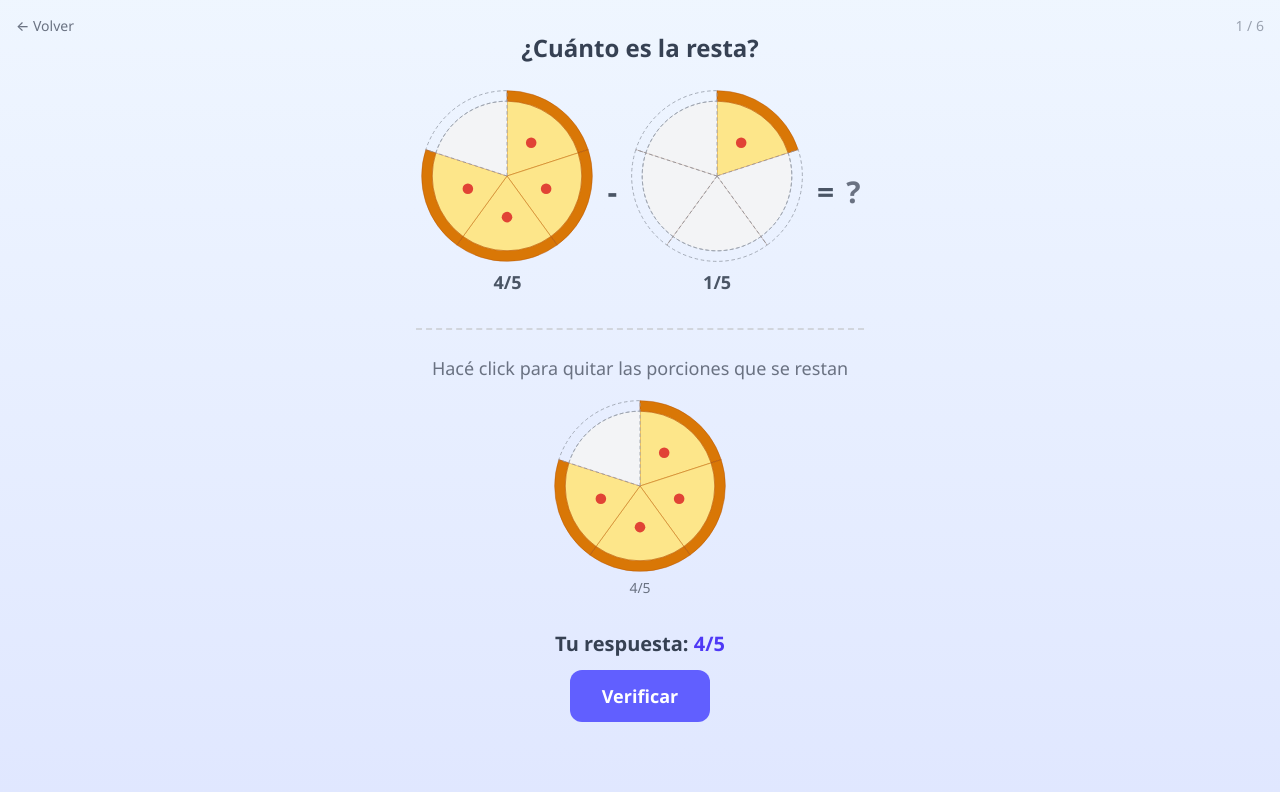
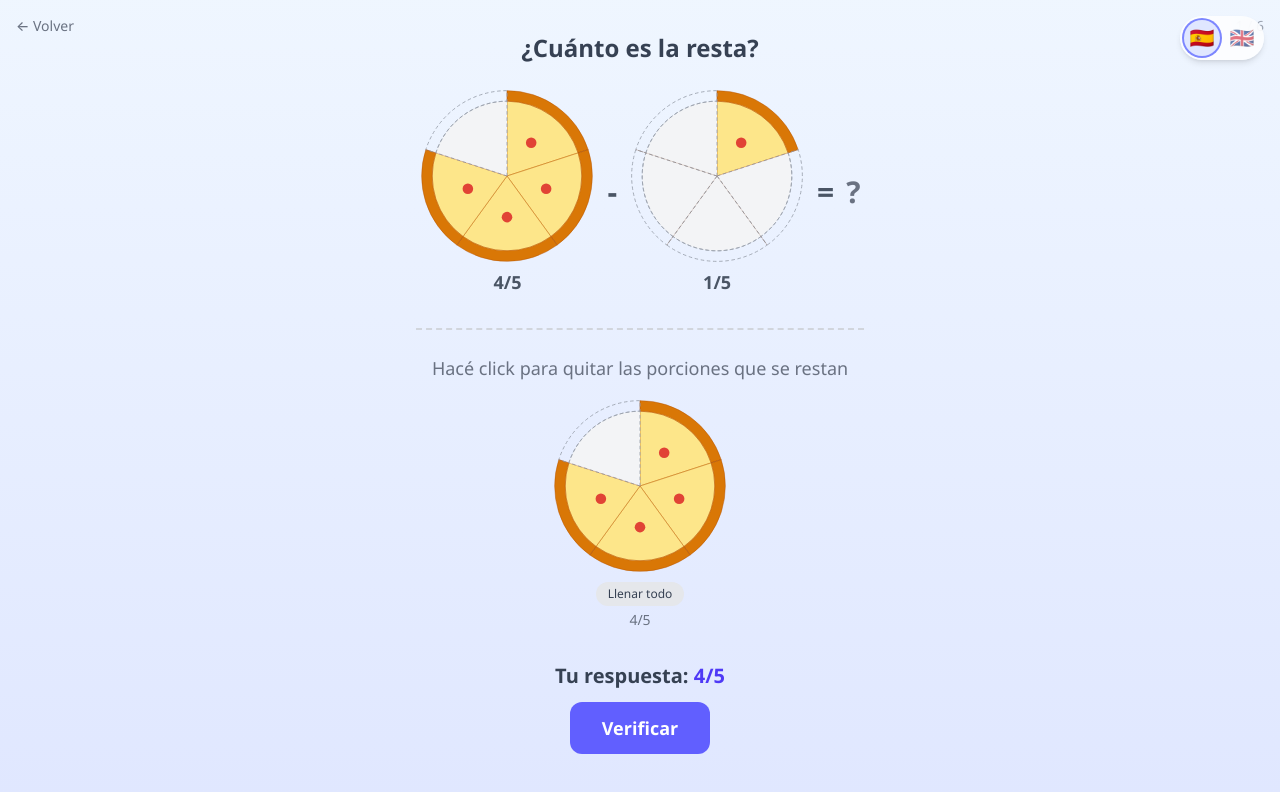
Before and after one commit to uchami/mateapp, a React (Vite) app: page /fracciones/restas in a window 1280 px wide. Shown: the top 792 px of the page. Built offline with nearby package versions, Linux system fonts and the light colour scheme.

Commit message:
Added translations and select all

```diff
--- a/src/App.jsx
+++ b/src/App.jsx
@@ -4,10 +4,14 @@ import FraccionesMenu from './chapters/fracciones/FraccionesMenu'
 import FraccionesChapter from './chapters/fracciones'
 import IdentificarFraccion from './chapters/fracciones/IdentificarFraccion'
 import Explicacion from './chapters/fracciones/Explicacion'
+import LanguageSwitcher from './components/LanguageSwitcher'
+import { LanguageProvider } from './i18n/LanguageContext'
 
 export default function App() {
   return (
+    <LanguageProvider>
       <BrowserRouter>
+        <LanguageSwitcher />
         <Routes>
           <Route path="/" element={<HomeScreen />} />
           <Route path="/fracciones" element={<FraccionesMenu />} />
@@ -17,5 +21,6 @@ export default function App() {
           <Route path="/fracciones/explicacion" element={<Explicacion />} />
         </Routes>
       </BrowserRouter>
+    </LanguageProvider>
   )
 }
--- a/src/chapters/fracciones/FraccionesExercise.jsx
+++ b/src/chapters/fracciones/FraccionesExercise.jsx
@@ -1,10 +1,12 @@
 import { useState } from 'react'
 import FractionShape from '../../components/FractionShape'
 import SuccessOverlay from '../../components/SuccessOverlay'
+import { useLang } from '../../i18n/LanguageContext'
 
 export default function FraccionesExercise({ exercise, onNext }) {
   const { shape, operands, answerNumerator, answerDenominator, answerShapes, operation = '+' } = exercise
   const parts = operands[0].denominator
+  const { t } = useLang()
 
   // For subtraction, pre-fill the first operand so students deselect to subtract
   function getInitialSelections() {
@@ -40,6 +42,22 @@ export default function FraccionesExercise({ exercise, onNext }) {
     })
   }
 
+  function handleSetSelected(shapeIndex, newSelected) {
+    for (let i = 0; i < shapeIndex; i++) {
+      if (selections[i].length < parts) return
+    }
+    setSelections((prev) => {
+      const next = prev.map((s) => [...s])
+      next[shapeIndex] = newSelected
+      if (newSelected.length < parts) {
+        for (let i = shapeIndex + 1; i < next.length; i++) {
+          next[i] = []
+        }
+      }
+      return next
+    })
+  }
+
   function checkAnswer() {
     const totalSelected = selections.reduce((sum, s) => sum + s.length, 0)
     if (totalSelected === answerNumerator) {
@@ -60,7 +78,7 @@ export default function FraccionesExercise({ exercise, onNext }) {
     <div className="min-h-screen bg-gradient-to-b from-blue-50 to-indigo-100 p-4 flex flex-col items-center">
       {/* Header */}
       <h2 className="text-2xl font-bold text-gray-700 mb-6 mt-4">
-        {operation === '+' ? '¿Cuánto es la suma?' : '¿Cuánto es la resta?'}
+        {operation === '+' ? t.exercise.sumQuestion : t.exercise.subQuestion}
       </h2>
 
       {/* Problem display */}
@@ -90,9 +108,7 @@ export default function FraccionesExercise({ exercise, onNext }) {
 
       {/* Answer area */}
       <p className="text-lg text-gray-500 mb-4">
-        {operation === '-'
-          ? 'Hacé click para quitar las porciones que se restan'
-          : 'Hacé click en las porciones para armar tu respuesta'}
+        {operation === '-' ? t.exercise.clickToSubtract : t.exercise.clickToBuild}
       </p>
 
       <div className="flex items-center gap-6 flex-wrap justify-center mb-4">
@@ -106,6 +122,7 @@ export default function FraccionesExercise({ exercise, onNext }) {
                   parts={parts}
                   selected={sel}
                   onToggle={(partIdx) => handleToggle(i, partIdx)}
+                  onSetSelected={(newSel) => handleSetSelected(i, newSel)}
                   mode="interactive"
                 />
               </div>
@@ -120,10 +137,10 @@ export default function FraccionesExercise({ exercise, onNext }) {
       {/* Total and verify */}
       <div className="mt-4 flex flex-col items-center gap-3">
         <p className="text-xl font-semibold text-gray-700">
-          Tu respuesta: <span className="text-indigo-600">{totalSelected}/{answerDenominator}</span>
+          {t.exercise.yourAnswer} <span className="text-indigo-600">{totalSelected}/{answerDenominator}</span>
           {totalSelected >= parts && (
             <span className="text-gray-400 text-base ml-2">
-              ({Math.floor(totalSelected / parts)} {totalSelected % parts > 0 ? `y ${totalSelected % parts}/${parts}` : totalSelected === parts ? 'entera' : 'enteras'})
+              ({Math.floor(totalSelected / parts)} {totalSelected % parts > 0 ? `${t.exercise.and} ${totalSelected % parts}/${parts}` : totalSelected === parts ? t.exercise.whole : t.exercise.wholePlural})
             </span>
           )}
         </p>
@@ -134,7 +151,7 @@ export default function FraccionesExercise({ exercise, onNext }) {
                      hover:bg-indigo-600 disabled:opacity-40 disabled:cursor-not-allowed
                      transition-all hover:scale-105 text-lg"
         >
-          Verificar
+          {t.exercise.verify}
         </button>
       </div>
 
--- a/src/chapters/fracciones/IdentificarFraccion.jsx
+++ b/src/chapters/fracciones/IdentificarFraccion.jsx
@@ -1,7 +1,8 @@
-import { useState, useMemo } from 'react'
+import { useState } from 'react'
 import { useNavigate } from 'react-router-dom'
 import FractionShape from '../../components/FractionShape'
 import SuccessOverlay from '../../components/SuccessOverlay'
+import { useLang } from '../../i18n/LanguageContext'
 
 function generateProblem() {
   const shapes = ['pizza', 'chocolate']
@@ -15,6 +16,7 @@ function generateProblem() {
 
 export default function IdentificarFraccion() {
   const navigate = useNavigate()
+  const { t } = useLang()
   const [problem, setProblem] = useState(generateProblem)
   const [step, setStep] = useState(1)
   const [units, setUnits] = useState(null)
@@ -52,6 +54,14 @@ export default function IdentificarFraccion() {
     })
   }
 
+  function handleSetSelected(shapeIndex, newSelected) {
+    setSelections((prev) => {
+      const next = prev.map((s) => [...s])
+      next[shapeIndex] = newSelected
+      return next
+    })
+  }
+
   function handleVerify() {
     const totalSelected = selections.reduce((sum, s) => sum + s.length, 0)
     const correctParts = parts === denominator
@@ -82,11 +92,11 @@ export default function IdentificarFraccion() {
           onClick={() => navigate('/fracciones')}
           className="text-gray-500 hover:text-gray-700 text-sm font-medium"
         >
-          ← Volver
+          {t.back}
         </button>
       </div>
 
-      <h2 className="text-2xl font-bold text-gray-700 mb-2 mt-10">Identificá la fracción</h2>
+      <h2 className="text-2xl font-bold text-gray-700 mb-2 mt-10">{t.identificar.title}</h2>
 
       {/* Fraction to represent */}
       <div className="bg-white rounded-2xl shadow-lg px-8 py-4 mb-6 flex items-center gap-3">
@@ -109,14 +119,14 @@ export default function IdentificarFraccion() {
           {/* Step 1 */}
           <div className={`bg-white rounded-xl shadow p-4 ${step >= 1 ? '' : 'opacity-40'}`}>
             <p className="text-sm font-semibold text-gray-600 mb-2">
-              1. ¿Cuántas {shape === 'pizza' ? 'pizzas' : 'barras de chocolate'} necesitás?
+              {t.identificar.q1(shape)}
             </p>
             <select
               value={units ?? ''}
               onChange={(e) => handleUnitsChange(e.target.value)}
               className="w-full border rounded-lg px-3 py-2 text-gray-700"
             >
-              <option value="" disabled>Elegí...</option>
+              <option value="" disabled>{t.identificar.choose}</option>
               {[1, 2, 3, 4].map((n) => (
                 <option key={n} value={n}>{n}</option>
               ))}
@@ -126,7 +136,7 @@ export default function IdentificarFraccion() {
           {/* Step 2 */}
           <div className={`bg-white rounded-xl shadow p-4 ${step >= 2 ? '' : 'opacity-40 pointer-events-none'}`}>
             <p className="text-sm font-semibold text-gray-600 mb-2">
-              2. ¿En cuántas partes hay que partir {shape === 'pizza' ? 'la pizza' : 'el chocolate'}?
+              {t.identificar.q2(shape)}
             </p>
             <select
               value={parts ?? ''}
@@ -134,7 +144,7 @@ export default function IdentificarFraccion() {
               className="w-full border rounded-lg px-3 py-2 text-gray-700"
               disabled={step < 2}
             >
-              <option value="" disabled>Elegí...</option>
+              <option value="" disabled>{t.identificar.choose}</option>
               {Array.from({ length: 19 }, (_, i) => i + 2).map((n) => (
                 <option key={n} value={n}>{n}</option>
               ))}
@@ -144,10 +154,10 @@ export default function IdentificarFraccion() {
           {/* Step 3 */}
           <div className={`bg-white rounded-xl shadow p-4 ${step >= 3 ? '' : 'opacity-40 pointer-events-none'}`}>
             <p className="text-sm font-semibold text-gray-600 mb-2">
-              3. Seleccioná <span className="text-violet-600 font-bold">{numerator}</span> porciones en {shape === 'pizza' ? 'las pizzas' : 'los chocolates'}
+              {t.identificar.q3(numerator, shape)}
             </p>
             <p className="text-xs text-gray-400">
-              Seleccionadas: {totalSelected} / {numerator}
+              {t.identificar.selected(totalSelected, numerator)}
             </p>
           </div>
 
@@ -157,7 +167,7 @@ export default function IdentificarFraccion() {
               className="px-6 py-3 bg-violet-500 text-white font-semibold rounded-xl
                          hover:bg-violet-600 transition-all hover:scale-105 text-lg"
             >
-              Verificar
+              {t.identificar.verify}
             </button>
           )}
         </div>
@@ -171,6 +181,7 @@ export default function IdentificarFraccion() {
                 parts={parts ?? 1}
                 selected={step >= 3 ? (selections[i] || []) : []}
                 onToggle={step >= 3 ? (partIdx) => handleToggle(i, partIdx) : undefined}
+                onSetSelected={step >= 3 ? (newSel) => handleSetSelected(i, newSel) : undefined}
                 mode={step >= 3 ? 'interactive' : 'display'}
               />
               {step >= 3 && (
--- a/src/chapters/fracciones/index.jsx
+++ b/src/chapters/fracciones/index.jsx
@@ -2,12 +2,14 @@ import { useState, useMemo } from 'react'
 import { useNavigate, useSearchParams } from 'react-router-dom'
 import { exercises } from './exercises'
 import FraccionesExercise from './FraccionesExercise'
+import { useLang } from '../../i18n/LanguageContext'
 
 export default function FraccionesChapter({ mode }) {
   const [currentIndex, setCurrentIndex] = useState(0)
   const navigate = useNavigate()
   const [searchParams] = useSearchParams()
   const testMode = searchParams.get('test') === 'true'
+  const { t } = useLang()
 
   const filtered = useMemo(() => {
     if (mode === 'sumas') return exercises.filter((e) => e.operation === '+')
@@ -32,7 +34,7 @@ export default function FraccionesChapter({ mode }) {
           onClick={() => navigate('/fracciones')}
           className="text-gray-500 hover:text-gray-700 text-sm font-medium"
         >
-          ← Volver
+          {t.back}
         </button>
 
         {testMode && (
--- a/src/components/FractionShape/index.jsx
+++ b/src/components/FractionShape/index.jsx
@@ -1,13 +1,34 @@
 import PizzaShape from './PizzaShape'
 import ChocolateShape from './ChocolateShape'
+import { useLang } from '../../i18n/LanguageContext'
 
 const shapeMap = {
   pizza: PizzaShape,
   chocolate: ChocolateShape,
 }
 
-export default function FractionShape({ shape, ...props }) {
+export default function FractionShape({ shape, onSetSelected, parts, selected = [], mode = 'display', ...props }) {
+  const { t } = useLang()
   const Component = shapeMap[shape]
-  if (!Component) return <div>Shape "{shape}" no soportada</div>
-  return <Component {...props} />
+  if (!Component) return <div>{t.shape.notSupported(shape)}</div>
+
+  const showFillButton = mode === 'interactive' && onSetSelected && parts > 1
+  const allSelected = selected.length === parts
+
+  return (
+    <div className="flex flex-col items-center">
+      <Component parts={parts} selected={selected} mode={mode} {...props} />
+      {showFillButton && (
+        <button
+          type="button"
+          onClick={() =>
+            onSetSelected(allSelected ? [] : Array.from({ length: parts }, (_, i) => i))
+          }
+          className="mt-2 text-xs px-3 py-1 rounded-full bg-gray-200 hover:bg-gray-300 text-gray-700 font-medium transition-colors"
+        >
+          {allSelected ? t.shape.empty : t.shape.fillAll}
+        </button>
+      )}
+    </div>
+  )
 }
--- /dev/null
+++ b/src/components/LanguageSwitcher.jsx
@@ -0,0 +1,30 @@
+import { useLang } from '../i18n/LanguageContext'
+
+export default function LanguageSwitcher() {
+  const { lang, setLang } = useLang()
+
+  return (
+    <div className="fixed top-4 right-4 z-50 flex gap-1 bg-white/80 backdrop-blur rounded-full shadow-md p-1">
+      <button
+        onClick={() => setLang('es')}
+        aria-label="Español"
+        title="Español"
+        className={`text-xl w-9 h-9 rounded-full transition-all ${
+          lang === 'es' ? 'bg-indigo-100 ring-2 ring-indigo-400' : 'hover:bg-gray-100 opacity-60'
+        }`}
+      >
+        🇪🇸
+      </button>
+      <button
+        onClick={() => setLang('en')}
+        aria-label="English"
+        title="English"
+        className={`text-xl w-9 h-9 rounded-full transition-all ${
+          lang === 'en' ? 'bg-indigo-100 ring-2 ring-indigo-400' : 'hover:bg-gray-100 opacity-60'
+        }`}
+      >
+        🇬🇧
+      </button>
+    </div>
+  )
+}
--- a/src/components/SuccessOverlay.jsx
+++ b/src/components/SuccessOverlay.jsx
@@ -1,8 +1,10 @@
 import { useEffect, useState } from 'react'
 import { getRandomMeme } from '../utils/memes'
+import { useLang } from '../i18n/LanguageContext'
 
 export default function SuccessOverlay({ isCorrect, onNext, onRetry }) {
   const [memeUrl, setMemeUrl] = useState(null)
+  const { t } = useLang()
 
   useEffect(() => {
     const type = isCorrect ? 'correcta' : 'incorrecta'
@@ -19,7 +21,7 @@ export default function SuccessOverlay({ isCorrect, onNext, onRetry }) {
           {isCorrect ? '🎉' : '😅'}
         </div>
         <h2 className="text-2xl font-bold mb-2">
-          {isCorrect ? '¡Correcto!' : '¡Casi! Intentá de nuevo'}
+          {isCorrect ? t.overlay.correct : t.overlay.incorrect}
         </h2>
 
         {memeUrl && (
@@ -38,7 +40,7 @@ export default function SuccessOverlay({ isCorrect, onNext, onRetry }) {
               : 'bg-orange-500 hover:bg-orange-600'
           }`}
         >
-          {isCorrect ? 'Siguiente →' : 'Reintentar'}
+          {isCorrect ? t.overlay.next : t.overlay.retry}
         </button>
       </div>
     </div>
--- /dev/null
+++ b/src/i18n/LanguageContext.jsx
@@ -0,0 +1,29 @@
+import { createContext, useContext, useState, useEffect } from 'react'
+import { translations } from './translations'
+
+const LanguageContext = createContext(null)
+
+export function LanguageProvider({ children }) {
+  const [lang, setLang] = useState(() => {
+    const saved = localStorage.getItem('lang')
+    return saved === 'en' || saved === 'es' ? saved : 'es'
+  })
+
+  useEffect(() => {
+    localStorage.setItem('lang', lang)
+  }, [lang])
+
+  const value = {
+    lang,
+    setLang,
+    t: translations[lang],
+  }
+
+  return <LanguageContext.Provider value={value}>{children}</LanguageContext.Provider>
+}
+
+export function useLang() {
+  const ctx = useContext(LanguageContext)
+  if (!ctx) throw new Error('useLang must be used within LanguageProvider')
+  return ctx
+}
--- /dev/null
+++ b/src/i18n/translations.js
@@ -0,0 +1,136 @@
+export const translations = {
+  es: {
+    appTitle: 'MateApp',
+    appSubtitle: 'Matemáticas interactivas',
+    back: '← Volver',
+    chapters: {
+      fracciones: 'Fracciones',
+      fraccionesDesc: 'Sumá fracciones con pizzas y chocolates',
+    },
+    fraccionesMenu: {
+      pickActivity: 'Elegí una actividad',
+      sumas: 'Sumas',
+      restas: 'Restas',
+      identificar: 'Identificar la fracción',
+      explicacion: 'Explicación',
+      sumasDesc: 'Sumá fracciones con pizzas y chocolates',
+      restasDesc: 'Restá fracciones con pizzas y chocolates',
+      identificarDesc: 'Dibujá la fracción que te piden paso a paso',
+      explicacionDesc: 'Herramienta para explicar fracciones en clase',
+    },
+    exercise: {
+      sumQuestion: '¿Cuánto es la suma?',
+      subQuestion: '¿Cuánto es la resta?',
+      clickToBuild: 'Hacé click en las porciones para armar tu respuesta',
+      clickToSubtract: 'Hacé click para quitar las porciones que se restan',
+      yourAnswer: 'Tu respuesta:',
+      verify: 'Verificar',
+      whole: 'entera',
+      wholePlural: 'enteras',
+      and: 'y',
+    },
+    identificar: {
+      title: 'Identificá la fracción',
+      q1: (tipo) => `1. ¿Cuántas ${tipo === 'pizza' ? 'pizzas' : 'barras de chocolate'} necesitás?`,
+      q2: (tipo) => `2. ¿En cuántas partes hay que partir ${tipo === 'pizza' ? 'la pizza' : 'el chocolate'}?`,
+      q3: (n, tipo) => `3. Seleccioná ${n} porciones en ${tipo === 'pizza' ? 'las pizzas' : 'los chocolates'}`,
+      selected: (c, t) => `Seleccionadas: ${c} / ${t}`,
+      choose: 'Elegí...',
+      verify: 'Verificar',
+    },
+    explicacion: {
+      title: 'Explicación de fracciones',
+      mode: 'Modo',
+      type: 'Tipo',
+      visualizar: 'Visualizar fracción',
+      interactivo: 'Modo interactivo',
+      pizza: 'Pizza 🍕',
+      chocolate: 'Chocolate 🍫',
+      numerator: 'Numerador',
+      denominator: 'Denominador',
+      units: 'Unidades',
+      writeNumber: 'Escribir un número en la pizarra',
+      enterNumDen: 'Ingresá un numerador y denominador (2-20) para ver la representación',
+      configure: 'Configurá las opciones de la izquierda para empezar',
+      choose: 'Elegí...',
+    },
+    overlay: {
+      correct: '¡Correcto!',
+      incorrect: '¡Casi! Intentá de nuevo',
+      next: 'Siguiente →',
+      retry: 'Reintentar',
+    },
+    shape: {
+      fillAll: 'Llenar todo',
+      empty: 'Vaciar',
+      notSupported: (s) => `Shape "${s}" no soportada`,
+    },
+  },
+  en: {
+    appTitle: 'MateApp',
+    appSubtitle: 'Interactive math',
+    back: '← Back',
+    chapters: {
+      fracciones: 'Fractions',
+      fraccionesDesc: 'Add fractions with pizzas and chocolates',
+    },
+    fraccionesMenu: {
+      pickActivity: 'Pick an activity',
+      sumas: 'Addition',
+      restas: 'Subtraction',
+      identificar: 'Identify the fraction',
+      explicacion: 'Explanation',
+      sumasDesc: 'Add fractions with pizzas and chocolates',
+      restasDesc: 'Subtract fractions with pizzas and chocolates',
+      identificarDesc: 'Draw the fraction you are asked for, step by step',
+      explicacionDesc: 'A tool to explain fractions in class',
+    },
+    exercise: {
+      sumQuestion: 'What is the sum?',
+      subQuestion: 'What is the subtraction?',
+      clickToBuild: 'Click the pieces to build your answer',
+      clickToSubtract: 'Click to remove the pieces being subtracted',
+      yourAnswer: 'Your answer:',
+      verify: 'Verify',
+      whole: 'whole',
+      wholePlural: 'whole',
+      and: 'and',
+    },
+    identificar: {
+      title: 'Identify the fraction',
+      q1: (tipo) => `1. How many ${tipo === 'pizza' ? 'pizzas' : 'chocolate bars'} do you need?`,
+      q2: (tipo) => `2. Into how many parts should we split the ${tipo === 'pizza' ? 'pizza' : 'chocolate'}?`,
+      q3: (n, tipo) => `3. Select ${n} pieces from the ${tipo === 'pizza' ? 'pizzas' : 'chocolates'}`,
+      selected: (c, t) => `Selected: ${c} / ${t}`,
+      choose: 'Choose...',
+      verify: 'Verify',
+    },
+    explicacion: {
+      title: 'Fraction explanation',
+      mode: 'Mode',
+      type: 'Type',
+      visualizar: 'Visualize fraction',
+      interactivo: 'Interactive mode',
+      pizza: 'Pizza 🍕',
+      chocolate: 'Chocolate 🍫',
+      numerator: 'Numerator',
+      denominator: 'Denominator',
+      units: 'Units',
+      writeNumber: 'Write a number on the board',
+      enterNumDen: 'Enter a numerator and denominator (2-20) to see the representation',
+      configure: 'Configure the options on the left to get started',
+      choose: 'Choose...',
+    },
+    overlay: {
+      correct: 'Correct!',
+      incorrect: 'Almost! Try again',
+      next: 'Next →',
+      retry: 'Retry',
+    },
+    shape: {
+      fillAll: 'Fill all',
+      empty: 'Empty',
+      notSupported: (s) => `Shape "${s}" not supported`,
+    },
+  },
+}
```
Also changed, not shown: src/chapters/fracciones/Explicacion.jsx (+44 -20 lines), src/chapters/fracciones/FraccionesMenu.jsx (+16 -14 lines), src/components/HomeScreen.jsx (+7 -5 lines), src/assets/memes/David-Penaloza-Alma.png (added), 1 other file (tests, documents, lock files or other folders). Lines whose indentation alone changed are shown as unchanged.
